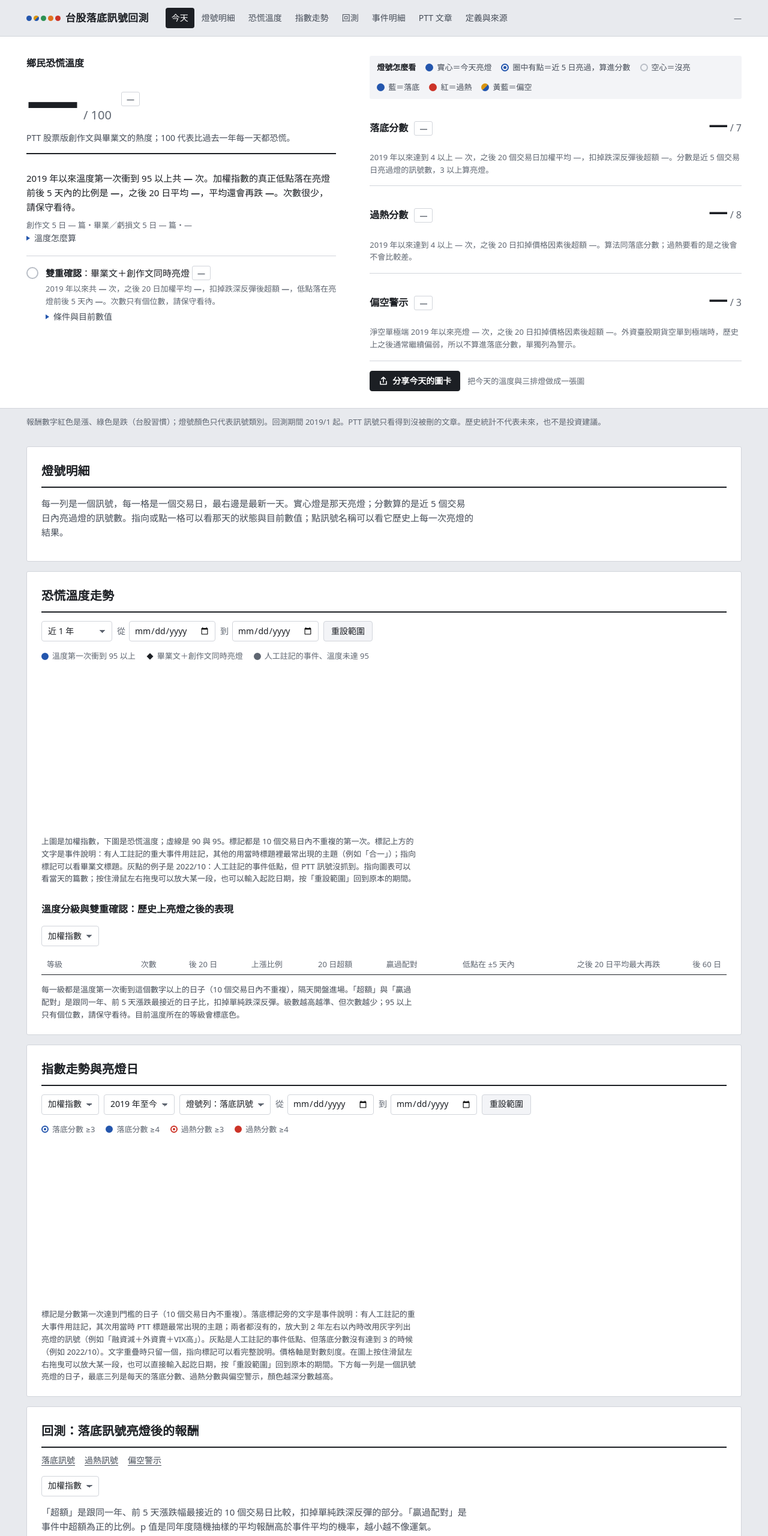
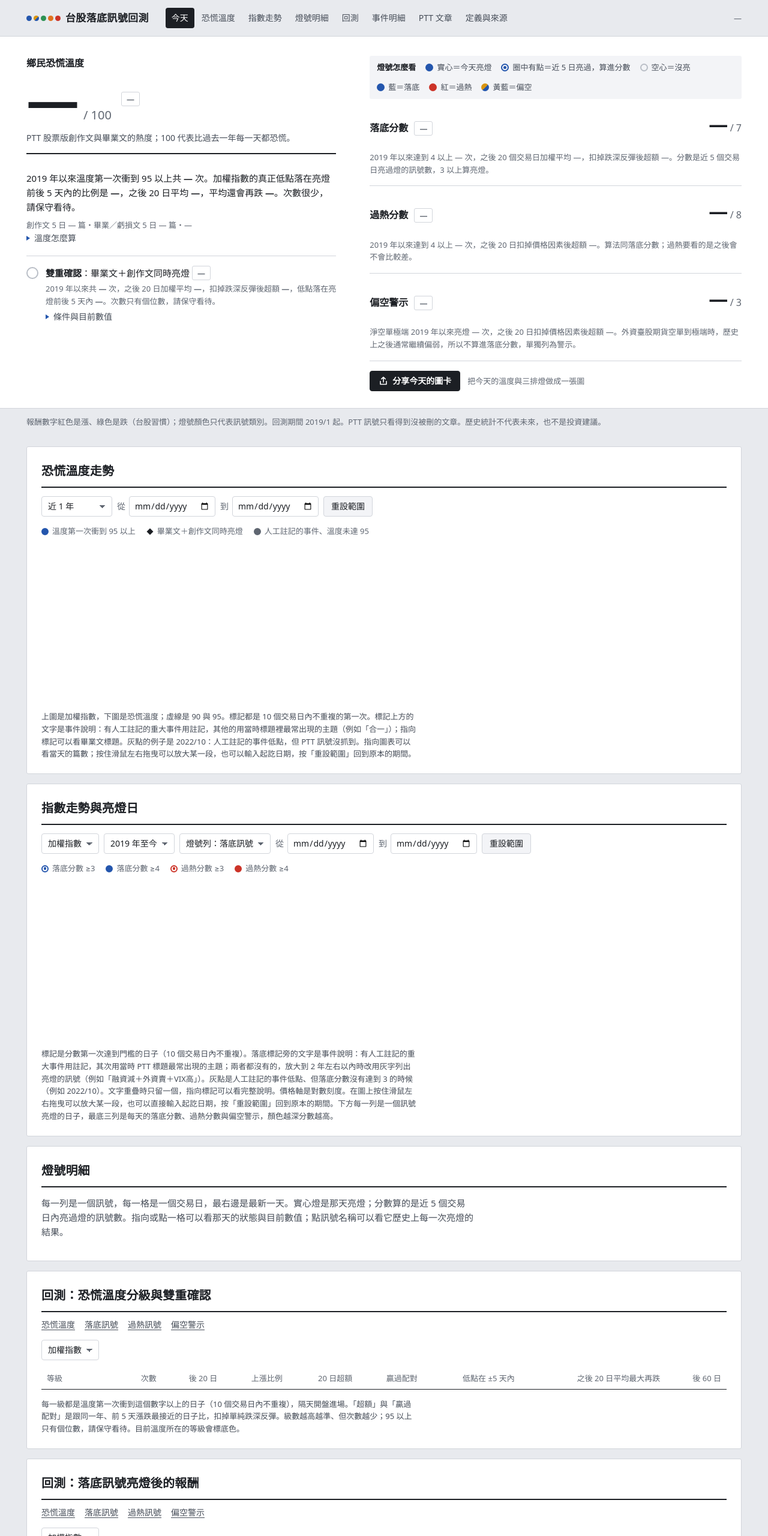
Before and after one commit to TrieKai/ptt-indicator, a plain HTML site: page dashboard/index.html in a window 1280 px wide. Shown: the top 2560 px of the page at 60% size. Drawn offline with Linux system fonts and the light colour scheme.

Commit message:
趨勢圖往上移：今天之後先看恐慌溫度走勢與指數走勢
- 順序改成：今天 → 恐慌溫度走勢 → 指數走勢與亮燈日 → 燈號明細 → 回測
- 溫度分級表移到回測區（回測：恐慌溫度分級與雙重確認），回測子導覽加上「恐慌溫度」
- 頂部導覽順序與高亮跟著調整；設計說明記下這次順序變更

Co-Authored-By: Claude Opus 5.5 <noreply@anthropic.com>

```diff
--- a/dashboard/index.html
+++ b/dashboard/index.html
@@ -305,7 +305,7 @@
   <div class="lb-wrap lb-top-in">
     <h1 class="lb-brand"><a href="#lb-today"><span class="lb-mark" aria-hidden="true"><i style="background:var(--lamp-blue)"></i><i style="background:linear-gradient(135deg,var(--lamp-amber) 50%,var(--lamp-blue) 50%)"></i><i style="background:var(--lamp-green)"></i><i style="background:var(--lamp-yr)"></i><i style="background:var(--lamp-red)"></i></span>台股落底訊號回測</a></h1>
     <nav class="lb-nav" aria-label="頁面章節">
-      <a href="#lb-today">今天</a><a href="#lb-lamps">燈號明細</a><a href="#lb-thermo">恐慌溫度</a><a href="#lb-chart-sec">指數走勢</a><a href="#lb-bottom">回測</a><a href="#lb-events">事件明細</a><a href="#lb-posts">PTT 文章</a><a href="#lb-notes">定義與來源</a>
+      <a href="#lb-today">今天</a><a href="#lb-thermo">恐慌溫度</a><a href="#lb-chart-sec">指數走勢</a><a href="#lb-lamps">燈號明細</a><a href="#lb-levels-sec">回測</a><a href="#lb-events">事件明細</a><a href="#lb-posts">PTT 文章</a><a href="#lb-notes">定義與來源</a>
     </nav>
     <p class="lb-stamp" data-draw="stamp" data-source="status">—</p>
   </div>
@@ -387,14 +387,6 @@
   <p class="lb-wrap lb-cap lb-disclaim">報酬數字紅色是漲、綠色是跌（台股習慣）；燈號顏色只代表訊號類別。回測期間 2019/1 起。PTT 訊號只看得到沒被刪的文章。歷史統計不代表未來，也不是投資建議。</p>
 
   <div class="lb-wrap lb-main">
-    <section class="lb-sec" id="lb-lamps">
-      <h2>燈號明細</h2>
-      <p>每一列是一個訊號，每一格是一個交易日，最右邊是最新一天。實心燈是那天亮燈；分數算的是近 5 個交易日內亮過燈的訊號數。指向或點一格可以看那天的狀態與目前數值；點訊號名稱可以看它歷史上每一次亮燈的結果。</p>
-      <div class="lb-tablewrap">
-        <table class="lb-matrix" data-draw="matrix" data-source="daily status"></table>
-      </div>
-    </section>
-
     <section class="lb-sec" id="lb-thermo">
       <h2>恐慌溫度走勢</h2>
       <div class="lb-bar">
@@ -414,24 +406,6 @@
       </div>
       <div class="lb-chart dash-skeleton" data-draw="thermo-chart" data-source="daily events"></div>
       <p class="lb-cap">上圖是加權指數，下圖是恐慌溫度；虛線是 90 與 95。標記都是 10 個交易日內不重複的第一次。標記上方的文字是事件說明：有人工註記的重大事件用註記，其他的用當時標題裡最常出現的主題（例如「合一」）；指向標記可以看畢業文標題。灰點的例子是 2022/10：人工註記的事件低點，但 PTT 訊號沒抓到。指向圖表可以看當天的篇數；按住滑鼠左右拖曳可以放大某一段，也可以輸入起訖日期，按「重設範圍」回到原本的期間。</p>
-      <h3>溫度分級與雙重確認：歷史上亮燈之後的表現</h3>
-      <div class="lb-bar">
-        <select id="lb-tix" aria-label="分級回測指數">
-          <option value="TAIEX">加權指數</option>
-          <option value="TPEx">櫃買指數</option>
-        </select>
-      </div>
-      <div class="lb-tablewrap">
-        <table class="lb-table" id="lb-levels" data-source="summary" data-row-key="signal,index">
-          <thead><tr>
-            <th data-field="name">等級</th><th data-field="n">次數</th><th data-field="ret20">後 20 日</th><th data-field="win20">上漲比例</th>
-            <th data-field="excess20">20 日超額</th><th data-field="beat20">贏過配對</th><th data-field="ext_within5">低點在 ±5 天內</th>
-            <th data-field="further_mean">之後 20 日平均最大再跌</th><th data-field="ret60" class="lb-minor">後 60 日</th>
-          </tr></thead>
-          <tbody data-draw="thermo-levels"></tbody>
-        </table>
-      </div>
-      <p class="lb-cap">每一級都是溫度第一次衝到這個數字以上的日子（10 個交易日內不重複），隔天開盤進場。「超額」與「贏過配對」是跟同一年、前 5 天漲跌最接近的日子比，扣掉單純跌深反彈。級數越高越準、但次數越少；95 以上只有個位數，請保守看待。目前溫度所在的等級會標底色。</p>
     </section>
 
     <section class="lb-sec" id="lb-chart-sec">
@@ -466,9 +440,39 @@
       <p class="lb-cap">標記是分數第一次達到門檻的日子（10 個交易日內不重複）。落底標記旁的文字是事件說明：有人工註記的重大事件用註記，其次用當時 PTT 標題最常出現的主題；兩者都沒有的，放大到 2 年左右以內時改用灰字列出亮燈的訊號（例如「融資減＋外資賣＋VIX高」）。灰點是人工註記的事件低點、但落底分數沒有達到 3 的時候（例如 2022/10）。文字重疊時只留一個，指向標記可以看完整說明。價格軸是對數刻度。在圖上按住滑鼠左右拖曳可以放大某一段，也可以直接輸入起訖日期，按「重設範圍」回到原本的期間。下方每一列是一個訊號亮燈的日子，最底三列是每天的落底分數、過熱分數與偏空警示，顏色越深分數越高。</p>
     </section>
 
+    <section class="lb-sec" id="lb-lamps">
+      <h2>燈號明細</h2>
+      <p>每一列是一個訊號，每一格是一個交易日，最右邊是最新一天。實心燈是那天亮燈；分數算的是近 5 個交易日內亮過燈的訊號數。指向或點一格可以看那天的狀態與目前數值；點訊號名稱可以看它歷史上每一次亮燈的結果。</p>
+      <div class="lb-tablewrap">
+        <table class="lb-matrix" data-draw="matrix" data-source="daily status"></table>
+      </div>
+    </section>
+
+    <section class="lb-sec" id="lb-levels-sec">
+      <h2>回測：恐慌溫度分級與雙重確認</h2>
+      <nav class="lb-sub" aria-label="回測分類"><a href="#lb-levels-sec">恐慌溫度</a><a href="#lb-bottom">落底訊號</a><a href="#lb-top">過熱訊號</a><a href="#lb-warn">偏空警示</a></nav>
+      <div class="lb-bar">
+        <select id="lb-tix" aria-label="分級回測指數">
+          <option value="TAIEX">加權指數</option>
+          <option value="TPEx">櫃買指數</option>
+        </select>
+      </div>
+      <div class="lb-tablewrap">
+        <table class="lb-table" id="lb-levels" data-source="summary" data-row-key="signal,index">
+          <thead><tr>
+            <th data-field="name">等級</th><th data-field="n">次數</th><th data-field="ret20">後 20 日</th><th data-field="win20">上漲比例</th>
+            <th data-field="excess20">20 日超額</th><th data-field="beat20">贏過配對</th><th data-field="ext_within5">低點在 ±5 天內</th>
+            <th data-field="further_mean">之後 20 日平均最大再跌</th><th data-field="ret60" class="lb-minor">後 60 日</th>
+          </tr></thead>
+          <tbody data-draw="thermo-levels"></tbody>
+        </table>
+      </div>
+      <p class="lb-cap">每一級都是溫度第一次衝到這個數字以上的日子（10 個交易日內不重複），隔天開盤進場。「超額」與「贏過配對」是跟同一年、前 5 天漲跌最接近的日子比，扣掉單純跌深反彈。級數越高越準、但次數越少；95 以上只有個位數，請保守看待。目前溫度所在的等級會標底色。</p>
+    </section>
+
     <section class="lb-sec" id="lb-bottom">
       <h2>回測：落底訊號亮燈後的報酬</h2>
-      <nav class="lb-sub" aria-label="回測分類"><a href="#lb-bottom">落底訊號</a><a href="#lb-top">過熱訊號</a><a href="#lb-warn">偏空警示</a></nav>
+      <nav class="lb-sub" aria-label="回測分類"><a href="#lb-levels-sec">恐慌溫度</a><a href="#lb-bottom">落底訊號</a><a href="#lb-top">過熱訊號</a><a href="#lb-warn">偏空警示</a></nav>
       <div class="lb-bar">
         <select data-ix aria-label="回測指數">
           <option value="TAIEX">加權指數</option>
@@ -754,8 +758,8 @@ document.querySelectorAll('#lb-psig').forEach((s) => s.addEventListener('change'
 (() => {
   const links = [...document.querySelectorAll('.lb-nav a')], map = new Map();
   links.forEach((a) => { const id = a.getAttribute('href').slice(1); map.set(id, a); });
-  map.set('lb-top', map.get('lb-bottom')); map.set('lb-warn', map.get('lb-bottom'));
-  const ids = ['lb-today', 'lb-lamps', 'lb-thermo', 'lb-chart-sec', 'lb-bottom', 'lb-top', 'lb-warn', 'lb-events', 'lb-posts', 'lb-notes'];
+  ['lb-bottom', 'lb-top', 'lb-warn'].forEach((k) => map.set(k, map.get('lb-levels-sec')));
+  const ids = ['lb-today', 'lb-thermo', 'lb-chart-sec', 'lb-lamps', 'lb-levels-sec', 'lb-bottom', 'lb-top', 'lb-warn', 'lb-events', 'lb-posts', 'lb-notes'];
   const els = ids.map((i) => document.getElementById(i)).filter(Boolean);
   if (!('IntersectionObserver' in window) || !els.length) return;
   const vis = new Set();
```
Also changed, not shown: .impeccable/surfaces/dashboard-index-html.md.
